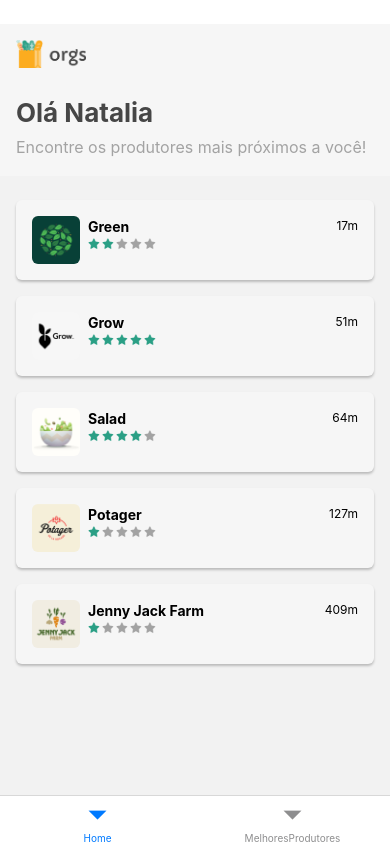
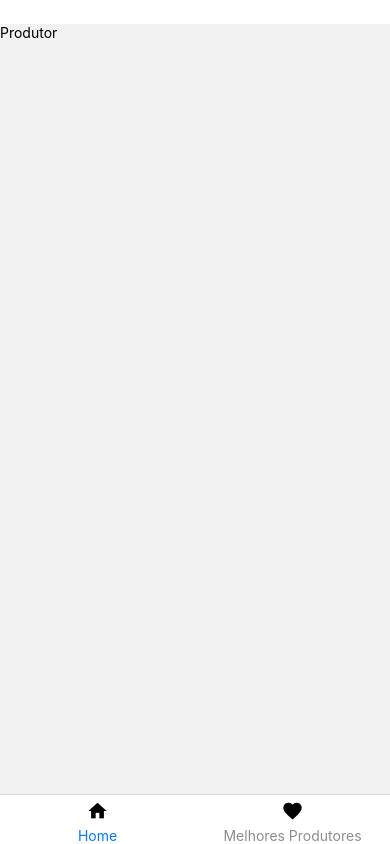
Before and after one commit to otaviohenrique1/app_react_native_navegacao, a React Native app: screen /Produtor in a window 390 px wide. Built offline with nearby package versions, Linux system fonts and the light colour scheme.

Commit message:
commit 6

```diff
--- a/App.js
+++ b/App.js
@@ -1,6 +1,7 @@
 import { StatusBar } from 'expo-status-bar';
 import { StyleSheet, SafeAreaView } from 'react-native';
 import AppRotas from './src/routes/AppRotas';
+import 'react-native-gesture-handler';
 
 export default function App() {
 
--- a/package.json
+++ b/package.json
@@ -11,6 +11,7 @@
   "dependencies": {
     "@react-navigation/bottom-tabs": "^6.5.8",
     "@react-navigation/native": "^6.1.7",
+    "@react-navigation/stack": "^6.3.17",
     "expo": "~48.0.18",
     "expo-status-bar": "~1.4.4",
     "react": "18.2.0",
@@ -18,7 +19,9 @@
     "react-native-safe-area-context": "4.5.0",
     "react-native-screens": "~3.20.0",
     "react-native-svg": "13.4.0",
-    "react-native-svg-transformer": "^1.1.0"
+    "react-native-svg-transformer": "^1.1.0",
+    "react-native-vector-icons": "^10.0.0",
+    "react-native-gesture-handler": "~2.9.0"
   },
   "devDependencies": {
     "@babel/core": "^7.20.0"
--- a/src/routes/AppRotas.js
+++ b/src/routes/AppRotas.js
@@ -1,17 +1,42 @@
 import React from 'react';
 import { NavigationContainer } from '@react-navigation/native';
-import Home from '../telas/Home';
 import MelhoresProdutores from '../telas/MelhoresProdutores';
 import { createBottomTabNavigator } from '@react-navigation/bottom-tabs';
+import { MaterialIcons } from '@expo/vector-icons';
+import ProdutorRotas from './ProdutorRotas';
 
 const Tab = createBottomTabNavigator();
 
 export default function AppRotas() {
   return (
     <NavigationContainer>
-      <Tab.Navigator screenOptions={{ headerShown: false }}>
-        <Tab.Screen name='Home' component={Home} />
-        <Tab.Screen name='MelhoresProdutores' component={MelhoresProdutores} />
+      <Tab.Navigator screenOptions={{
+        headerShown: false,
+        tabBarLabelStyle: {
+          fontSize: 14,
+        },
+        tabBarStyle: {
+          height: 50,
+        },
+      }}>
+        <Tab.Screen
+          name='Home'
+          component={ProdutorRotas}
+          options={{
+            tabBarIcon: () => (
+              <MaterialIcons name="home" size={22} color="black" />
+            )
+          }}
+        />
+        <Tab.Screen
+          name='Melhores Produtores'
+          component={MelhoresProdutores}
+          options={{
+            tabBarIcon: () => (
+              <MaterialIcons name="favorite" size={22} color="black" />
+            ),
+          }}
+        />
       </Tab.Navigator>
     </NavigationContainer>
   );
--- /dev/null
+++ b/src/routes/ProdutorRotas.js
@@ -0,0 +1,15 @@
+import { createStackNavigator } from '@react-navigation/stack';
+import Home from '../telas/Home';
+import Produtor from '../telas/Produtor';
+const Tab = createStackNavigator();
+
+export default function ProdutorRotas() {
+  return (
+    <Tab.Navigator screenOptions={{
+      headerShown: false,
+    }}>
+      <Tab.Screen name='HomeScreen' component={Home} />
+      <Tab.Screen name='Produtor' component={Produtor} />
+    </Tab.Navigator>
+  );
+}
--- /dev/null
+++ b/src/telas/Produtor/index.js
@@ -0,0 +1,8 @@
+import React from 'react';
+import { Text } from 'react-native';
+
+export default function Produtor() {
+  return (
+    <Text>Produtor</Text>
+  );
+}
--- a/src/telas/Produtores/index.js
+++ b/src/telas/Produtores/index.js
@@ -4,8 +4,11 @@ import Topo from "./components/Topo";
 import Produtor from "./components/Produtor";
 import useProdutores from "../../hooks/useProdutores";
 import useTextos from "../../hooks/useTextos";
+import { useNavigation } from "@react-navigation/native";
 
 export default function Produtores({ melhoresProdutores }) {
+  const navigation = useNavigation();
+
   const lista = useProdutores(melhoresProdutores);
   const { titulo: tituloProdutores } = useTextos();
 
@@ -22,8 +25,15 @@ export default function Produtores({ melhoresProdutores }) {
     <FlatList
       data={lista}
       ListHeaderComponent={TopoLista}
-      renderItem={({item }) => <Produtor {...item} aoPressionar={() => {}} />}
       keyExtractor={({ id }) => id}
+      renderItem={({item }) => (
+        <Produtor
+          {...item}
+          aoPressionar={() => {
+            navigation.navigate("Produtor");
+          }}
+        />
+      )}
     />
   );
 }
```
Also changed, not shown: 1 other file (tests, documents, lock files or other folders).
